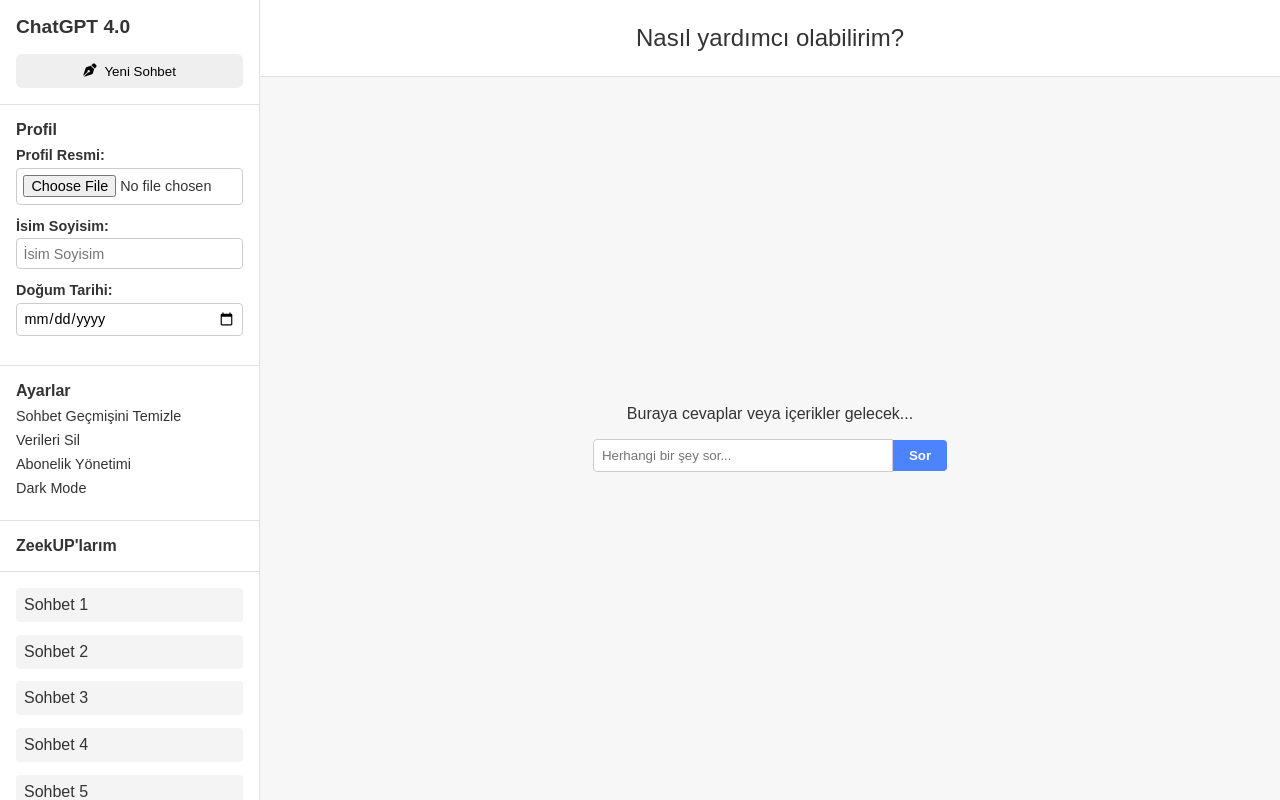
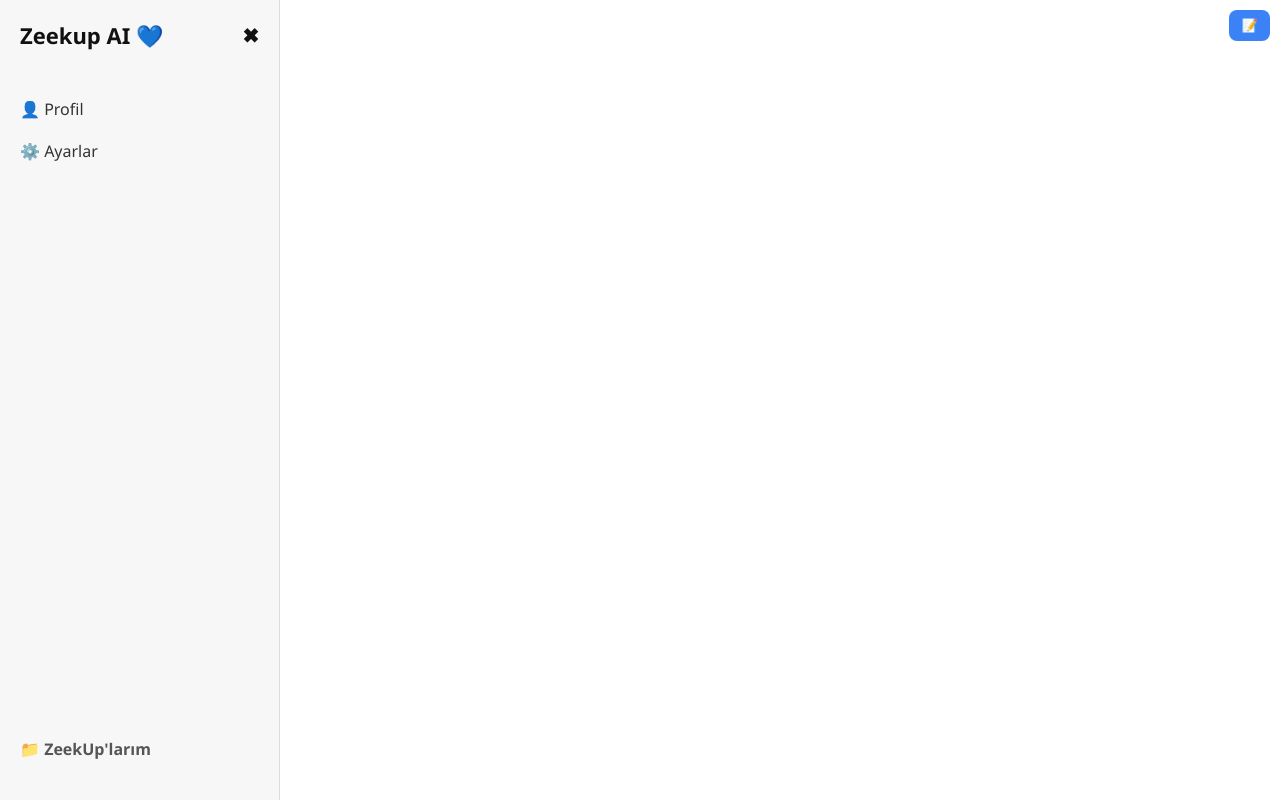
Before and after one commit to furkancoram/zeekup, a FastAPI app: page / in a window 1280 px wide. Run offline with FastAPI, Linux system fonts and the light colour scheme.

Commit message:
Update chat.html

```diff
--- a/templates/chat.html
+++ b/templates/chat.html
@@ -1,298 +1,192 @@
 <!DOCTYPE html>
 <html lang="tr">
 <head>
-  <meta charset="UTF-8" />
-  <title>ZeekUP Chat - Örnek</title>
-  <!-- Font Awesome CDN (ikonlar için) -->
-  <link
-    rel="stylesheet"
-    href="https://cdnjs.cloudflare.com/ajax/libs/font-awesome/6.0.0/css/all.min.css"
-    integrity="sha512-..."
-    crossorigin="anonymous"
-    referrerpolicy="no-referrer"
-  />
+  <meta charset="UTF-8">
+  <meta name="viewport" content="width=device-width, initial-scale=1.0">
+  <title>Zeekup AI</title>
+  <link rel="stylesheet" href="/static/style.css">
   <style>
-    * {
+    * { box-sizing: border-box; }
+    body {
       margin: 0;
       padding: 0;
-      box-sizing: border-box;
-      font-family: Arial, sans-serif;
-    }
-
-    body {
+      font-family: 'Segoe UI', sans-serif;
       display: flex;
       height: 100vh;
-      background-color: #f7f7f8; /* Ana gövde rengi */
+      overflow: hidden;
+      background-color: #fff;
+    }
+    .sidebar {
+      width: 280px;
+      background-color: #f7f7f8;
+      border-right: 1px solid #ddd;
+      display: flex;
+      flex-direction: column;
+      height: 100vh;
+      padding: 20px;
+      transition: transform 0.3s ease;
+    }
+    .sidebar.hidden {
+      transform: translateX(-100%);
+    }
+    .sidebar h2 {
+      margin-top: 0;
+      font-size: 22px;
+      color: #111;
+      display: flex;
+      align-items: center;
+      justify-content: space-between;
+    }
+    .sidebar h2 span {
+      cursor: pointer;
+      font-size: 20px;
+    }
+    .sidebar ul {
+      list-style: none;
+      padding: 0;
+      margin: 20px 0;
+    }
+    .sidebar ul li {
+      padding: 10px 0;
+      cursor: pointer;
       color: #333;
     }
-
-    /* SOL SİDEBAR */
-    .sidebar {
-      width: 260px;
-      background-color: #ffffff;
-      border-right: 1px solid #e0e0e0;
-      display: flex;
-      flex-direction: column;
-      justify-content: space-between;
+    .zeekup-section {
+      margin-top: auto;
     }
-
-    /* Üst kısım (logo, yeni sohbet butonu vb.) */
-    .sidebar-header {
-      padding: 1rem;
-      border-bottom: 1px solid #e0e0e0;
+    .zeekup-section h3 {
+      margin: 10px 0;
+      font-size: 16px;
+      color: #555;
     }
-
-    .sidebar-header h2 {
-      font-size: 1.2rem;
-      margin-bottom: 1rem;
+    .zeekup-section ul li {
+      padding: 6px 0;
+      color: #444;
     }
-
-    .new-chat-btn {
-      width: 100%;
-      display: inline-flex;
-      align-items: center;
-      justify-content: center;
-      background-color: #efefef;
+    .toggle-btn {
+      position: absolute;
+      right: 10px;
+      top: 10px;
+      background-color: #3b82f6;
       border: none;
-      padding: 0.6rem;
-      border-radius: 6px;
+      color: white;
+      padding: 8px 12px;
+      border-radius: 8px;
       cursor: pointer;
-      transition: background-color 0.2s ease;
+      z-index: 100;
     }
-
-    .new-chat-btn:hover {
-      background-color: #ddd;
-    }
-
-    .new-chat-btn i {
-      margin-right: 8px;
-    }
-
-    /* Profil bölümü */
-    .profile-section, .settings-section {
-      padding: 1rem;
-      border-bottom: 1px solid #e0e0e0;
-    }
-
-    .profile-section h3,
-    .settings-section h3 {
-      font-size: 1rem;
-      margin-bottom: 0.5rem;
-    }
-
-    .profile-form label {
-      display: block;
-      margin-bottom: 0.3rem;
-      font-size: 0.9rem;
-      font-weight: bold;
-    }
-
-    .profile-form input[type="file"],
-    .profile-form input[type="text"],
-    .profile-form input[type="date"] {
-      display: block;
-      width: 100%;
-      margin-bottom: 0.8rem;
-      padding: 0.4rem;
-      border: 1px solid #ccc;
-      border-radius: 4px;
-      font-size: 0.9rem;
-    }
-
-    /* Ayarlar bölümü */
-    .settings-list {
-      list-style: none;
-      font-size: 0.9rem;
-    }
-
-    .settings-list li {
-      margin-bottom: 0.5rem;
-      cursor: pointer;
-      transition: color 0.2s ease;
-    }
-
-    .settings-list li:hover {
-      color: #5f5f5f;
-    }
-
-    /* ZeekUP'larım başlığı ve sohbet geçmişi */
-    .zeekup-title {
-      padding: 1rem;
-      font-size: 1rem;
-      border-bottom: 1px solid #e0e0e0;
-      font-weight: bold;
-    }
-
-    .chat-history {
-      flex: 1;
-      overflow-y: auto;
-      padding: 1rem;
-      list-style: none;
-    }
-
-    .chat-history li {
-      margin-bottom: 0.8rem;
-      padding: 0.5rem;
-      background-color: #f4f4f4;
-      border-radius: 4px;
-      cursor: pointer;
-      transition: background-color 0.2s ease;
-    }
-
-    .chat-history li:hover {
-      background-color: #e6e6e6;
-    }
-
-    /* ANA İÇERİK */
-    .main-content {
+    .main {
       flex: 1;
       display: flex;
       flex-direction: column;
+      height: 100vh;
+      overflow: hidden;
     }
-
-    .chat-header {
-      padding: 1.5rem;
-      border-bottom: 1px solid #e0e0e0;
-      background-color: #fff;
+    header {
+      padding: 20px;
       text-align: center;
+      font-size: 26px;
+      font-weight: 600;
+      border-bottom: 1px solid #ddd;
     }
-
-    .chat-header h1 {
-      font-size: 1.5rem;
-      font-weight: normal;
-    }
-
-    .chat-body {
+    .chat-container {
       flex: 1;
+      overflow-y: auto;
+      padding: 40px;
       display: flex;
       flex-direction: column;
-      justify-content: center;
-      align-items: center;
-      background-color: #f7f7f8;
-      padding: 1rem;
+      gap: 20px;
     }
-
-    /* Soru input alanı */
-    .chat-input {
+    .message {
+      max-width: 60%;
+      padding: 14px 20px;
+      border-radius: 20px;
+      font-size: 17px;
+      line-height: 1.6;
+      word-wrap: break-word;
+      box-shadow: 0 2px 6px rgba(0,0,0,0.05);
+    }
+    .user {
+      align-self: flex-end;
+      background-color: #e0e7ff;
+      color: #000;
+    }
+    .bot {
+      align-self: flex-start;
+      background-color: #f3f3f4;
+    }
+    form {
       display: flex;
-      align-items: center;
-      margin-top: 1rem;
+      padding: 16px 40px;
+      border-top: 1px solid #eee;
+      background-color: #fff;
     }
-
-    .chat-input input {
-      width: 300px;
-      padding: 0.5rem;
+    input[type="text"] {
+      flex: 1;
+      padding: 14px 20px;
+      border-radius: 30px;
       border: 1px solid #ccc;
-      border-radius: 4px 0 0 4px;
+      font-size: 16px;
       outline: none;
+      margin-right: 10px;
     }
-
-    .chat-input button {
-      padding: 0.5rem 1rem;
+    button {
+      padding: 14px 24px;
+      border-radius: 30px;
       border: none;
-      background-color: #4c83ff;
-      color: #fff;
+      background-color: #3b82f6;
+      color: white;
+      font-weight: bold;
       cursor: pointer;
-      font-weight: bold;
-      border-radius: 0 4px 4px 0;
-      outline: none;
-      transition: background-color 0.2s ease;
+      transition: 0.2s;
     }
-
-    .chat-input button:hover {
-      background-color: #3a6ada;
+    button:hover {
+      background-color: #2563eb;
     }
-
-    /* Scrollbar özelleştirme (isteğe bağlı) */
-    ::-webkit-scrollbar {
-      width: 6px;
-    }
-
-    ::-webkit-scrollbar-thumb {
-      background-color: #bbb;
-      border-radius: 3px;
-    }
-
-    ::-webkit-scrollbar-track {
-      background-color: #f0f0f0;
-    }
-
   </style>
 </head>
 <body>
+  <button class="toggle-btn" onclick="toggleSidebar()">📝</button>
 
-  <!-- SOL MENÜ (SIDEBAR) -->
-  <div class="sidebar">
-    <!-- ÜST KISIM: Başlık ve Yeni Sohbet Butonu -->
-    <div class="sidebar-header">
-      <h2>ChatGPT 4.0</h2>
-      <button class="new-chat-btn">
-        <i class="fas fa-pen-nib"></i>
-        Yeni Sohbet
-      </button>
-    </div>
-
-    <!-- PROFİL BÖLÜMÜ -->
-    <div class="profile-section">
-      <h3>Profil</h3>
-      <!-- İstenirse açılır/kapanır şekilde veya başka sayfaya yönlendirme yapılabilir -->
-      <form class="profile-form">
-        <label for="profile-pic">Profil Resmi:</label>
-        <input type="file" id="profile-pic" name="profile-pic" accept="image/*" />
-
-        <label for="name-surname">İsim Soyisim:</label>
-        <input type="text" id="name-surname" name="name-surname" placeholder="İsim Soyisim" />
-
-        <label for="birthdate">Doğum Tarihi:</label>
-        <input type="date" id="birthdate" name="birthdate" />
-      </form>
-    </div>
-
-    <!-- AYARLAR BÖLÜMÜ -->
-    <div class="settings-section">
-      <h3>Ayarlar</h3>
-      <ul class="settings-list">
-        <li>Sohbet Geçmişini Temizle</li>
-        <li>Verileri Sil</li>
-        <li>Abonelik Yönetimi</li>
-        <li>Dark Mode</li>
+  <div class="sidebar" id="sidebar">
+    <h2>Zeekup AI 💙 <span onclick="toggleSidebar()">✖</span></h2>
+    <ul>
+      <li>👤 Profil</li>
+      <li>⚙️ Ayarlar</li>
+    </ul>
+    <div class="zeekup-section">
+      <h3>📁 ZeekUp'larım</h3>
+      <ul id="zeekup-list">
+        <!-- Dinamik içerik gelecek -->
       </ul>
-    </div>
-
-    <!-- ZeekUP'larım BAŞLIĞI -->
-    <div class="zeekup-title">
-      ZeekUP'larım
-    </div>
-
-    <!-- Sohbet Geçmişi -->
-    <ul class="chat-history">
-      <li>Sohbet 1</li>
-      <li>Sohbet 2</li>
-      <li>Sohbet 3</li>
-      <li>Sohbet 4</li>
-      <li>Sohbet 5</li>
-      <!-- İstediğin kadar ekleyebilirsin -->
-    </ul>
-  </div>
-
-  <!-- ANA İÇERİK ALANI -->
-  <div class="main-content">
-    <!-- Üstteki başlık -->
-    <div class="chat-header">
-      <h1>Nasıl yardımcı olabilirim?</h1>
-    </div>
-
-    <!-- Ortadaki boş/chat alanı -->
-    <div class="chat-body">
-      <p>Buraya cevaplar veya içerikler gelecek...</p>
-
-      <!-- Kullanıcının soru sorduğu input alanı -->
-      <div class="chat-input">
-        <input type="text" placeholder="Herhangi bir şey sor..." />
-        <button>Sor</button>
-      </div>
     </div>
   </div>
 
+  <div class="main">
+    <header>Nasıl yardımcı olabilirim?</header>
+
+    <div class="chat-container" id="chat-container">
+      {% for role, msg in chat_history %}
+        <div class="message {{ role }}">
+          {{ msg }}
+        </div>
+      {% endfor %}
+    </div>
+
+    <form method="post">
+      <input type="text" name="message" placeholder="Herhangi bir şey sor..." autocomplete="off" required>
+      <button type="submit">Gönder</button>
+    </form>
+  </div>
+
+  <script>
+    function toggleSidebar() {
+      const sidebar = document.getElementById("sidebar");
+      sidebar.classList.toggle("hidden");
+    }
+
+    // Dinamik içerik başlangıçta boş bırakılıyor
+    document.getElementById("zeekup-list").innerHTML = "";
+  </script>
 </body>
 </html>
```
